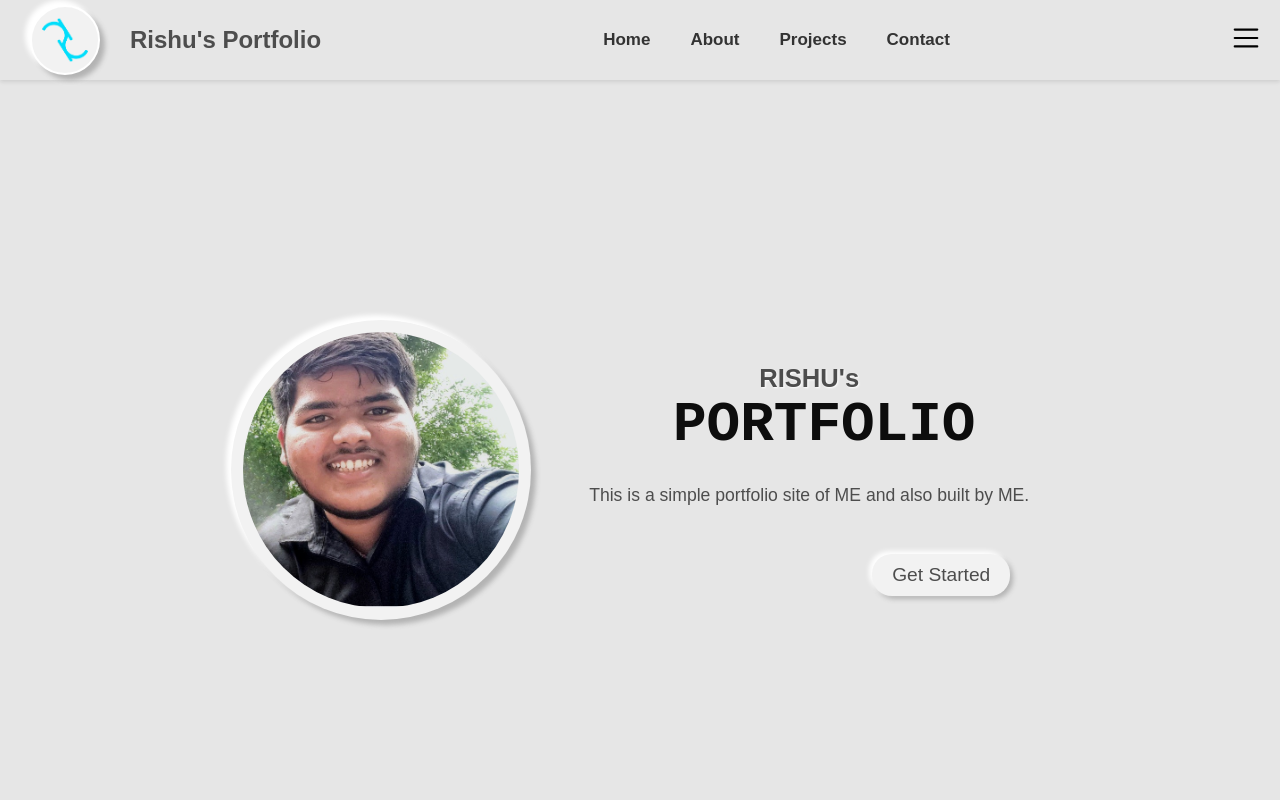
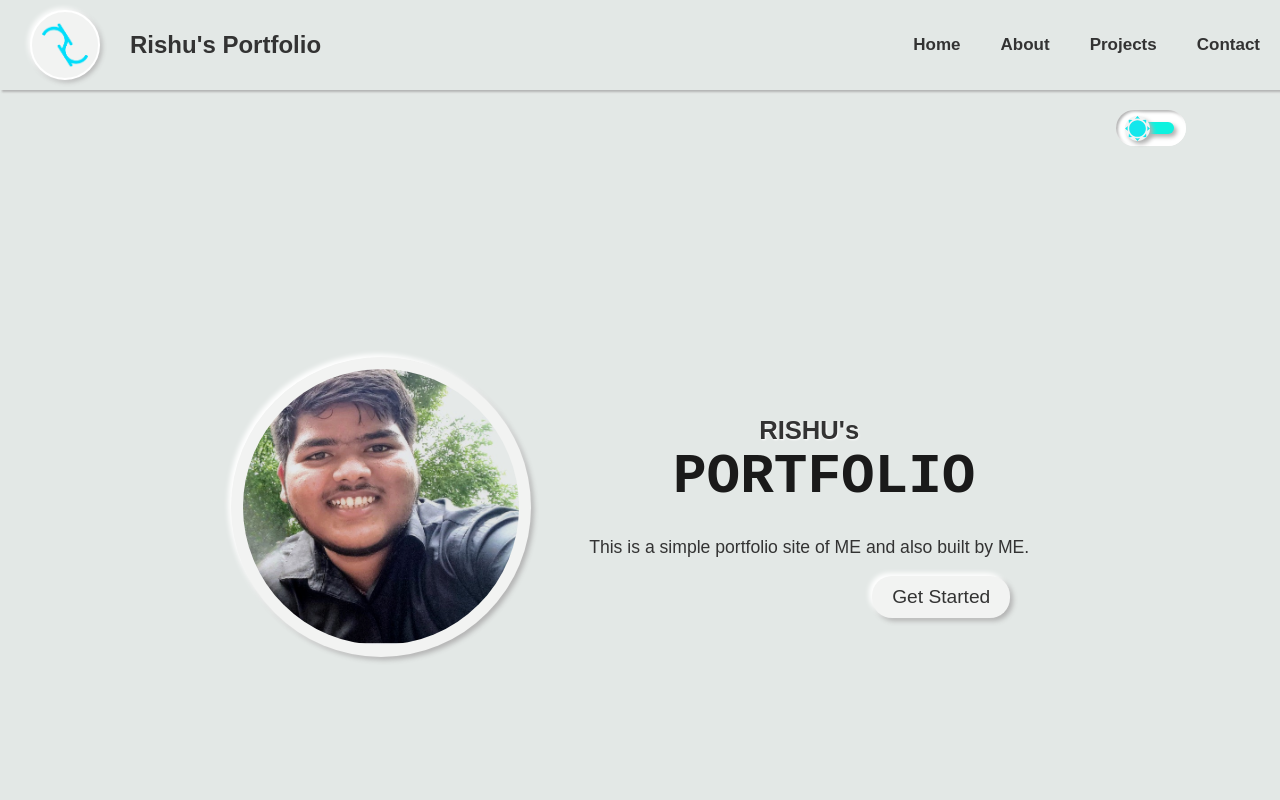
Before and after one commit to Rishu-Soni/Portfolio-website-Rishu, a React (Vite) app: page / in a window 1280 px wide. Shown: the top 800 px of the page. Built offline with nearby package versions, Linux system fonts and the light colour scheme.

Commit message:
add option to toggle between dark and light theme.

```diff
--- a/src/MainSite.jsx
+++ b/src/MainSite.jsx
@@ -13,6 +13,8 @@ import X_image from "./assets/Contact_Assets/twitter_image.png";
 import About_Section from "./About_Section.jsx";
 import Coder_shadow from "./assets/About_assets/coder_shadow_img.png";
 import Rishu_img from "./assets/Index_Assets/me_Img.jpg";
+import moon_icon from "./assets/Index_Assets/moon_icon.png";
+import sun_icon from "./assets/Index_Assets/sun_icon.svg";
 
 const frontendSkills = [
   {
@@ -96,6 +98,7 @@ function MainSite() {
   const [further_exp_visibility, setFurther_exp_visibility] =
     useState("invisible");
   const [mousehoveredSkill, setMousehoveredSkill] = useState(null);
+  const [ColorTheme, setColorTheme] = useState(false);
 
   useEffect(() => {
     handleMouseEnter(
@@ -106,12 +109,65 @@ function MainSite() {
     );
   }, [mousehoveredSkill]);
 
+  useEffect(()=>{
+    const root = document.documentElement;
+    if(ColorTheme) // dark theme
+    {
+      root.style.setProperty('--text-color-heading', 'hsl(0, 0%, 100%)');
+      root.style.setProperty('--text-color-heading-inverse', 'hsl(0, 0%, 90%)');
+      root.style.setProperty('--text-color-para', 'hsl(0, 0%, 70%)');
+      root.style.setProperty('--text-color-para-inverse', 'hsl(0, 50%, 85%)');
+      root.style.setProperty('--background-color-back', 'hsl(0, 0%, 13%)');
+      root.style.setProperty('--background-color-normal', 'hsl(0, 0%, 17%)');
+      root.style.setProperty('--background-color-front', 'hsl(0, 0%, 27%)');
+      root.style.setProperty('--shadow-dark', 'hsl(0, 0%, 0%)');
+      root.style.setProperty('--shadow-light', 'hsl(0, 0%, 40%)');
+      root.style.setProperty('--navMenuIcon', '0.7');
+
+      document.querySelector(".theme_innerBar").style.justifyContent = "flex-end";
+      document.querySelector(".theme_innerBar").style.backgroundColor = "var(--primary-color)";
+      document.querySelector(".theme_innerBar").style.marginLeft = "5px";
+      document.querySelector(".theme_innerBar").style.marginRight = "2px";
+      document.querySelector(".sun").style.display = "none";
+      document.querySelector(".moon").style.display = "inline-block";
+
+    }
+    else{   // light theme
+      root.style.setProperty('--text-color-heading', 'hsl(0, 0%, 10%)');
+      root.style.setProperty('--text-color-heading-inverse', 'hsl(0, 0%, 90%)');
+      root.style.setProperty('--text-color-para', 'hsl(0, 0%, 20%)');
+      root.style.setProperty('--text-color-para-inverse', 'hsl(0, 0%, 80%)');
+      root.style.setProperty('--background-color-back', 'hsl(150, 10%, 90%)');
+      root.style.setProperty('--background-color-normal', 'hsl(150, 5%, 95%)');
+      root.style.setProperty('--background-color-front', 'hsl(0, 0%, 100%)');
+      root.style.setProperty('--shadow-dark', 'hsl(0, 0%, 70%)');
+      root.style.setProperty('--shadow-light', 'hsl(0, 0%, 100%)');
+      root.style.setProperty('--navMenuIcon', '0');
+
+      document.querySelector(".theme_innerBar").style.justifyContent = "flex-start";
+      document.querySelector(".theme_innerBar").style.backgroundColor = "var(--secondary-color)";
+      document.querySelector(".theme_innerBar").style.marginLeft = "2px";
+      document.querySelector(".theme_innerBar").style.marginRight = "5px";
+      document.querySelector(".sun").style.display = "inline-block";
+      document.querySelector(".moon").style.display = "none";
+    }
+  },[ColorTheme]);
+
+
+
   const ProgressBar_value = {
     width: `${experienceBarValue}%`, // Change this value to set the progress
   };
   return (
     <>
       <main>
+        <div className="themeDiv">
+          <div className="theme_outerBar" onClick={()=>{setColorTheme(pre => !pre)}} >
+            <div className="theme_innerBar">
+            <img src={sun_icon} alt="" className="theme_image sun" />
+            <img src={moon_icon} alt="" className="theme_image moon" /></div>
+          </div>
+        </div>
         {/* first page of the portfolio */}
         <div className="first-page">
           <img className="main-img" src={Rishu_img} alt="Rishu_Soni" />
@@ -193,7 +249,7 @@ function MainSite() {
               <div className="furtherExp_outerBar">
                 <div className="furtherExp_innerBar" style={ProgressBar_value}>
                   {/* <div className="furtherExp_innerBar_color"/> */}
-                  <span>{experienceBarValue}%</span>
+                  <span className="innerBarText" >{experienceBarValue}%</span>
                   {/* <div className="furtherExp_innerBar_color"/> */}
                 </div>
               </div>
--- a/src/Navbar.jsx
+++ b/src/Navbar.jsx
@@ -13,6 +13,8 @@ function Navbar() {
           <img src={Rs_logo} alt="Portfolio-Logo" className="logoImage" />
           <h1>Rishu's Portfolio</h1>
         </div>
+
+<div></div>
 
         <ul className="navLinks">
           <li>
--- a/src/assets/CSS/MainSite.css
+++ b/src/assets/CSS/MainSite.css
@@ -7,9 +7,9 @@
 :root {
   --primary-color: hsl(150, 80%, 55%);
   --secondary-color: hsl(175, 90%, 50%);
-  --text-color-heading: hsl(0, 0%, 5%);
+  --text-color-heading: hsl(0, 0%, 10%);
   --text-color-heading-inverse: hsl(0, 0%, 90%);
-  --text-color-para: hsl(0, 0%, 30%);
+  --text-color-para: hsl(0, 0%, 20%);
   --text-color-para-inverse: hsl(0, 0%, 80%);
   --background-color-back: hsl(0, 0%, 90%);
   --background-color-normal: hsl(0, 0%, 95%);
@@ -17,6 +17,10 @@
   --button-text-color: hsl(150, 80%, 55%);
   --shadow-dark: hsl(0, 0%, 70%);
   --shadow-light: hsl(0, 0%, 100%);
+
+  --navMenuIcon : 0;
+
+  transition: all 0.3s ease-in-out;
 }
 body {
   background-color: var(--background-color-back);
@@ -47,6 +51,53 @@ main {
   text-decoration-thickness: 5px;
   text-decoration-color: var(--primary-color);
   transition: all 0.3s ease;
+}
+
+.themeDiv {
+  height: 7px;
+  width: 95vw;
+  margin-top: 20px;
+  display: flex;
+  flex-direction: row-reverse;
+}
+.theme_outerBar {
+  display: flex;
+  align-items: center;
+  margin: 0 30px 0 0;
+  padding: 7px;
+  width: 70px;
+  height: 36px;
+  border-radius: 20px;
+  background-color: var(--background-color-front);
+  box-shadow: inset -2px -2px 3px var(--shadow-light),
+    inset 2px 2px 3px var(--shadow-dark);
+}
+.theme_innerBar {
+  display: flex;
+  align-items: center;
+  justify-content: center;
+  height: 12px;
+  width: 100%;
+  border-radius: 15px;
+  background-color: var(--primary-color);
+  box-shadow: 3px 3px 4px var(--shadow-dark), -3px -3px 4px var(--shadow-light);
+  display: flex;
+  justify-content: start;
+}
+.theme_image {
+  background-color: var(--background-color-normal);
+  border-radius: 50%;
+  box-shadow: 3px 3px 4px var(--shadow-dark), -3px -3px 4px var(--shadow-light);
+  width: 25px;
+}
+.moon {
+  /* display: inline-block; */
+  display: none;
+}
+.sun {
+filter: hue-rotate(35deg) saturate(120%);
+  display: inline-block;
+  /* display: none; */
 }
 
 /* first page section */
@@ -93,7 +144,7 @@ main {
 .main-img {
   padding: 12px;
   background-color: var(--background-color-normal);
-  box-shadow: -5px -5px 5px var(--shadow-light), 5px 5px 5px var(--shadow-dark);
+  box-shadow: -3px -3px 5px var(--shadow-light), 3px 3px 5px var(--shadow-dark);
   width: 300px;
   height: 300px;
   border-radius: 50%;
@@ -101,7 +152,7 @@ main {
   margin-bottom: 20px;
 }
 .start-button {
-  margin: 40px 0 0 60%;
+  margin: 10px 0 0 60%;
   padding: 10px 20px;
   background-color: var(--background-color-normal);
   color: var(--text-color-para);
@@ -110,11 +161,11 @@ main {
   font-size: 1.2rem;
   border-radius: 20px;
   cursor: pointer;
-  transition: background-color 0.3s ease;
+  transition: all 0.3s ease;
 }
 .start-button:hover {
-  box-shadow: 4px 4px 20px var(--primary-color),
-    -1px -1px 5px var(--secondary-color);
+  box-shadow: 3px 3px 5px var(--primary-color),
+    -2px -2px 10px var(--secondary-color);
   transform: translateY(-3px) scale(1.03);
   transition: all 0.5s ease;
 }
@@ -230,14 +281,13 @@ main {
 }
 .furtherExp_text {
   padding: 0 10%;
-  /* margin-top: 10px; */
   font-size: 1.1rem;
   font-weight: 500;
 }
 .furtherExp_barContainer {
   display: flex;
   width: 100%;
-  flex-direction: row;
+  flex-direction: column;
   align-items: center;
   justify-content: center;
   gap: 10px;
@@ -247,7 +297,7 @@ main {
   display: flex;
   align-items: center;
   padding: 10px;
-  width: 70%;
+  width: 80%;
   height: 28px;
   border-radius: 15px;
   background-color: var(--background-color-front);
@@ -262,6 +312,11 @@ main {
   border-radius: 15px;
   background-color: #11eb9b;
   box-shadow: 2px 2px 2px var(--shadow-dark), -2px -2px 2px var(--shadow-light);
+}
+.innerBarText{
+  font-weight: 700;
+  font-size: 18px;
+  color: hsl(0, 0%, 15%);
 }
 /* .furtherExp_innerBar_color {
   display: inline-block;
@@ -408,11 +463,10 @@ footer {
   }
 
   .contact_logo {
-  width: 25px;
-  height: 25px;
-  margin: 0 20px 40px 20px;
-}
-
+    width: 25px;
+    height: 25px;
+    margin: 0 20px 4a0px 20px;
+  }
 }
 
 @keyframes Project_apearFromBottom {
--- a/src/assets/CSS/Navbar.css
+++ b/src/assets/CSS/Navbar.css
@@ -3,9 +3,9 @@
   top: 0;
   z-index: 10;
 }
-.permaNav{
+.permaNav {
   background-color: var(--background-color-back);
-  box-shadow: 0 2px 4px rgba(0, 0, 0, 0.1);
+  box-shadow: 2px 2px 2px var(--shadow-dark), -2px -2px 2px var(--shadow-light);
   display: flex;
   align-items: center;
   justify-content: space-between;
@@ -15,11 +15,11 @@
   padding: 2px;
   border-radius: 50%;
   background-color: var(--background-color-normal);
-  box-shadow: -5px -5px 5px var(--shadow-light), 5px 5px 5px var(--shadow-dark);
+  box-shadow: -2px -2px 5px var(--shadow-light), 2px 2px 5px var(--shadow-dark);
   border: 2px solid var(--background-color-front);
   height: 70px;
   width: 70px;
-  margin: 0 30px 0 10px;
+  margin: 5px 30px 5px 10px;
 }
 .navbar h1 {
   font-size: 24px;
@@ -31,7 +31,7 @@
 }
 .navLinks li a {
   text-decoration: none;
-  color: #333333;
+  color: var(--text-color-para);
   font-weight: 700;
   font-size: 17px;
 }
@@ -61,6 +61,9 @@
   padding: 5px 12px;
   border-radius: 0 0 30px 30px;
   box-shadow: -2px -2px 5px var(--shadow-light), 2px 2px 5px var(--shadow-dark);
+}
+.mobile_menu {
+  display: none;
 }
 #menuIcon {
   width: 28px;
@@ -96,12 +99,12 @@
 
   .mobileNavLinks li a {
     text-decoration: none;
-    color: #333333;
+    color: var(--text-color-para);
     font-weight: 700;
     font-size: 17px;
   }
   .mobileNavLinks li a:hover {
-    color: #00f59b;
+    color: var(--primary-color);
     transition: color 0.3s;
   }
   .slidebar {
@@ -109,4 +112,10 @@
     width: 300px;
     background-color: var(--background-color-front);
   }
+  .mobile_menu {
+    display: inline-block;
+  }
+  #menuIcon {
+    filter: invert(var(--navMenuIcon));
+  }
 }
--- a/src/assets/CSS/projectCard.css
+++ b/src/assets/CSS/projectCard.css
@@ -17,14 +17,11 @@
   width: 100%;
   padding: 10px 10px 0 10px;
 }
-.projectImageContainer:hover {
-  box-shadow: inset 0 10 10px rgb(255, 0, 0);
-}
 .projectCard:hover {
   transform: translateY(-10px) scale(1.02);
   background-color: var(--background-color-front);
-  box-shadow: -5px -5px 10px var(--shadow-light),
-    5px 5px 10px var(--shadow-dark);
+  box-shadow: -5px -5px 5px var(--shadow-light),
+    5px 5px 5px var(--shadow-dark);
 }
 .projectContent {
   /* padding: 15px; */
@@ -34,7 +31,7 @@
   font-weight: 800;
   font-size: 1.5em;
   margin: 8px 0 16px 0;
-  color: #333;
+  color: var(--text-color-heading);
 }
 .projectLink_container {
   display: flex;
@@ -51,28 +48,27 @@
   cursor: pointer;
   text-decoration: none;
   transition: all 0.3s ease;
-  background-color: #fbfcf8;
-  color: #303030;
+  background-color: var(--background-color-normal);
+  color: var(--text-color-para);
 }
 .projectLink:hover {
   transform: scale(1);
   filter: invert(0.04);
   font-size: 1em;
   background-color: var(--background-color-front);
-  box-shadow: 4px 4px 20px var(--primary-color),
-    -1px -1px 5px var(--secondary-color);
+  box-shadow: 3px 3px 5px var(--primary-color),
+    -2px -2px 10px var(--secondary-color);
 }
 .projectLink:visited {
   /* color: inherit; */
   text-decoration: none;
 }
-
 .projectDescription {
   padding: 0 15px 10px 15px;
   font-size: 1em;
   line-height: 24px;
   word-spacing: 2px;
   letter-spacing: 1.2px;
-  color: #555;
+  color: var(--text-color-para);
   min-height: 60px;
 }
```
Also changed, not shown: src/assets/Index_Assets/moon_icon.png (added), src/assets/Index_Assets/sun_icon.svg (added).
